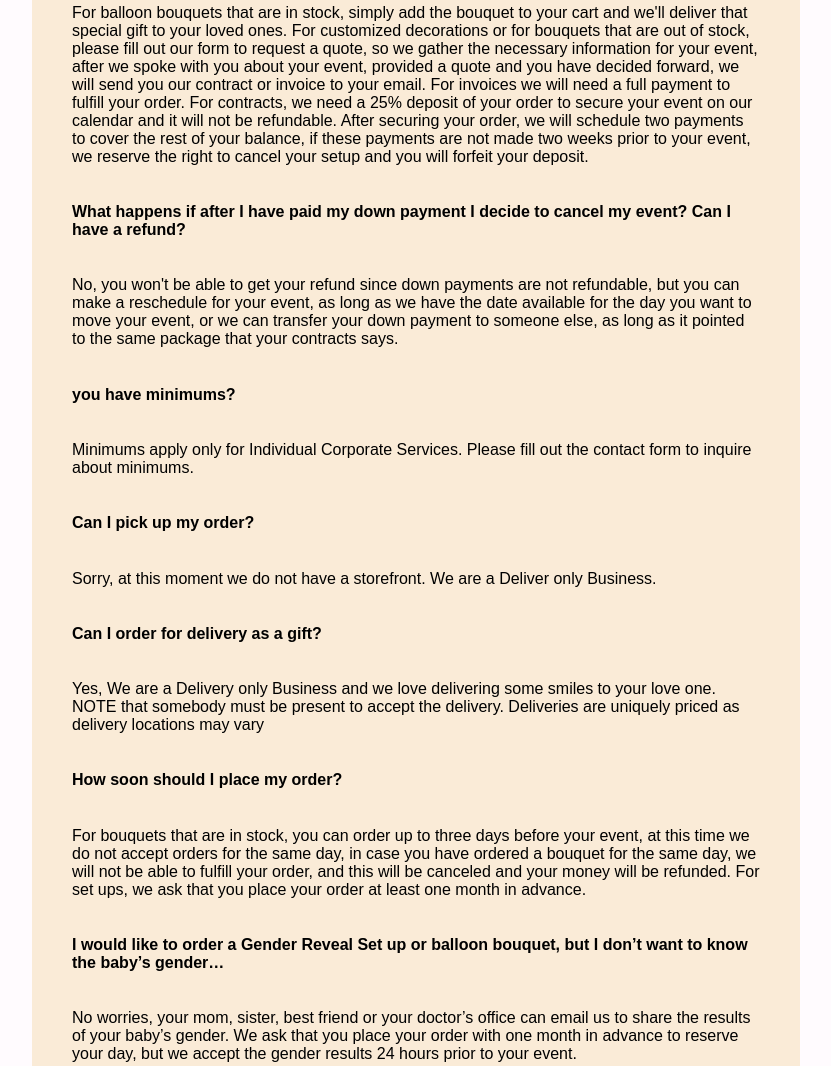
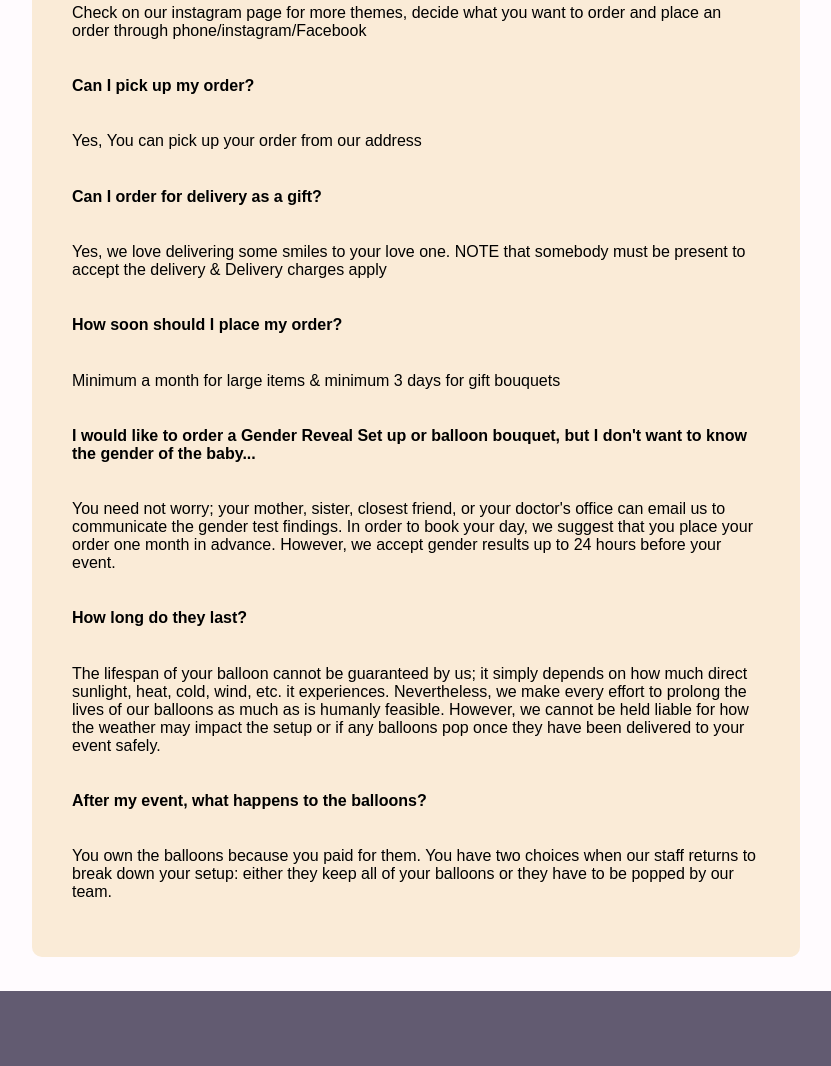
Before and after one commit to sravanth-12/webapp, a plain HTML site: page faq.html in a window 1280 px wide. Shown: the part 377-1443 px from the top of the page, without its empty margins (224-1055 px from the left). Drawn offline with Linux system fonts and the light colour scheme.

Commit message:
updated faq's

```diff
--- a/faq.html
+++ b/faq.html
@@ -58,92 +58,46 @@
     <div class="faq_container">
 
         <h4>How do I order?</h4>
-        <p>For balloon bouquets that are in stock, simply add the bouquet to your cart and we'll deliver that special
-            gift
-            to your
-            loved ones.
-
-            For customized decorations or for bouquets that are out of stock, please fill out our form to request a
-            quote,
-            so we
-            gather the necessary information for your event, after we spoke with you about your event, provided a quote
-            and
-            you have
-            decided forward, we will send you our contract or invoice to your email. For invoices we will need a full
-            payment to
-            fulfill your order. For contracts, we need a 25% deposit of your order to secure your event on our calendar
-            and
-            it will
-            not be refundable. After securing your order, we will schedule two payments to cover the rest of your
-            balance,
-            if these
-            payments are not made two weeks prior to your event, we reserve the right to cancel your setup and you will
-            forfeit your
-            deposit.</p>
-
-        <h4>What happens if after I have paid my down payment I decide to cancel my event? Can I have a refund?</h4>
-        <p>No, you won't be able to get your refund since down payments are not refundable, but you can make a
-            reschedule
-            for your
-            event, as long as we have the date available for the day you want to move your event, or we can transfer
-            your
-            down
-            payment to someone else, as long as it pointed to the same package that your contracts says.</p>
-
-
-
-
-        <h4>you have minimums?</h4>
-        <p>
-            Minimums apply only for Individual Corporate Services. Please fill out the contact form to inquire about
-            minimums.
-        </p>
+        <p>Check on our instagram page for more themes, decide what you want to order and place an order through
+            phone/instagram/Facebook</p>
 
         <h4>Can I pick up my order?</h4>
-        <p>Sorry, at this moment we do not have a storefront. We are a Deliver only Business.</p>
+        <p>Yes, You can pick up your order from our address</p>
 
         <h4>Can I order for delivery as a gift?</h4>
-        <p>Yes, We are a Delivery only Business and we love delivering some smiles to your love one. NOTE that somebody
-            must be
-            present to accept the delivery. Deliveries are uniquely priced as delivery locations may vary</p>
+        <p>Yes, we love delivering some smiles to your love one. NOTE that somebody
+            must be present to accept the delivery & Delivery charges apply</p>
 
         <h4>How soon should I place my order?</h4>
-        <p>For bouquets that are in stock, you can order up to three days before your event, at this time we do not
-            accept
-            orders
-            for the same day, in case you have ordered a bouquet for the same day, we will not be able to fulfill your
-            order, and
-            this will be canceled and your money will be refunded.
+        <p>Minimum a month for large items & minimum 3 days for gift bouquets</p>
 
-            For set ups, we ask that you place your order at least one month in advance.</p>
-
-        <h4>I would like to order a Gender Reveal Set up or balloon bouquet, but I don’t want to know the baby’s gender…
+        <h4>I would like to order a Gender Reveal Set up or balloon bouquet, but I don't want to know the gender of the
+            baby...
         </h4>
-        <p>No worries, your mom, sister, best friend or your doctor’s office can email us to share the results of your
-            baby’s
-            gender. We ask that you place your order with one month in advance to reserve your day, but we accept the
-            gender
-            results
-            24 hours prior to your event.
+        <p>You need not worry; your mother, sister, closest friend, or your doctor's office can email us to communicate
+            the gender
+            test findings.
+            In order to book your day, we suggest that you place your order one month in advance. However, we accept
+            gender results
+            up to 24 hours before your event.
         </p>
 
 
         <h4>How long do they last?</h4>
-        <p>We can not guarantee the lifespan on your balloon, it just depends on how much direct sun, heat, cold, wind,
-            etc. that
-            it sees, however we do everything in our power to ensure our creations with last as long possible. But we
-            are
-            not
-            responsible for how the weather may affect the set up or if any balloons pop after we deliver them safely to
-            your event.</p>
+        <p>The lifespan of your balloon cannot be guaranteed by us; it simply depends on how much direct sunlight, heat,
+            cold,
+            wind, etc. it experiences. Nevertheless, we make every effort to prolong the lives of our balloons as much
+            as is humanly
+            feasible.
+            However, we cannot be held liable for how the weather may impact the setup or if any balloons pop once they
+            have been
+            delivered to your event safely.</p>
 
-        <h4>What happens to the balloons after my event ends?</h4>
-        <p>You paid for your balloons, you keep them. After our team comes back to take down your set up, you have two
-            options, the
-            first is to keep all your balloons and second option, our team will have to pop them.</p>
+        <h4>After my event, what happens to the balloons?</h4>
+        <p>You own the balloons because you paid for them. You have two choices when our staff returns to break down
+            your setup:
+            either they keep all of your balloons or they have to be popped by our team.</p>
 
-
-        If you have any other questions, send us a message, we are here to help you!!
     </div>
 
     <br />
```
